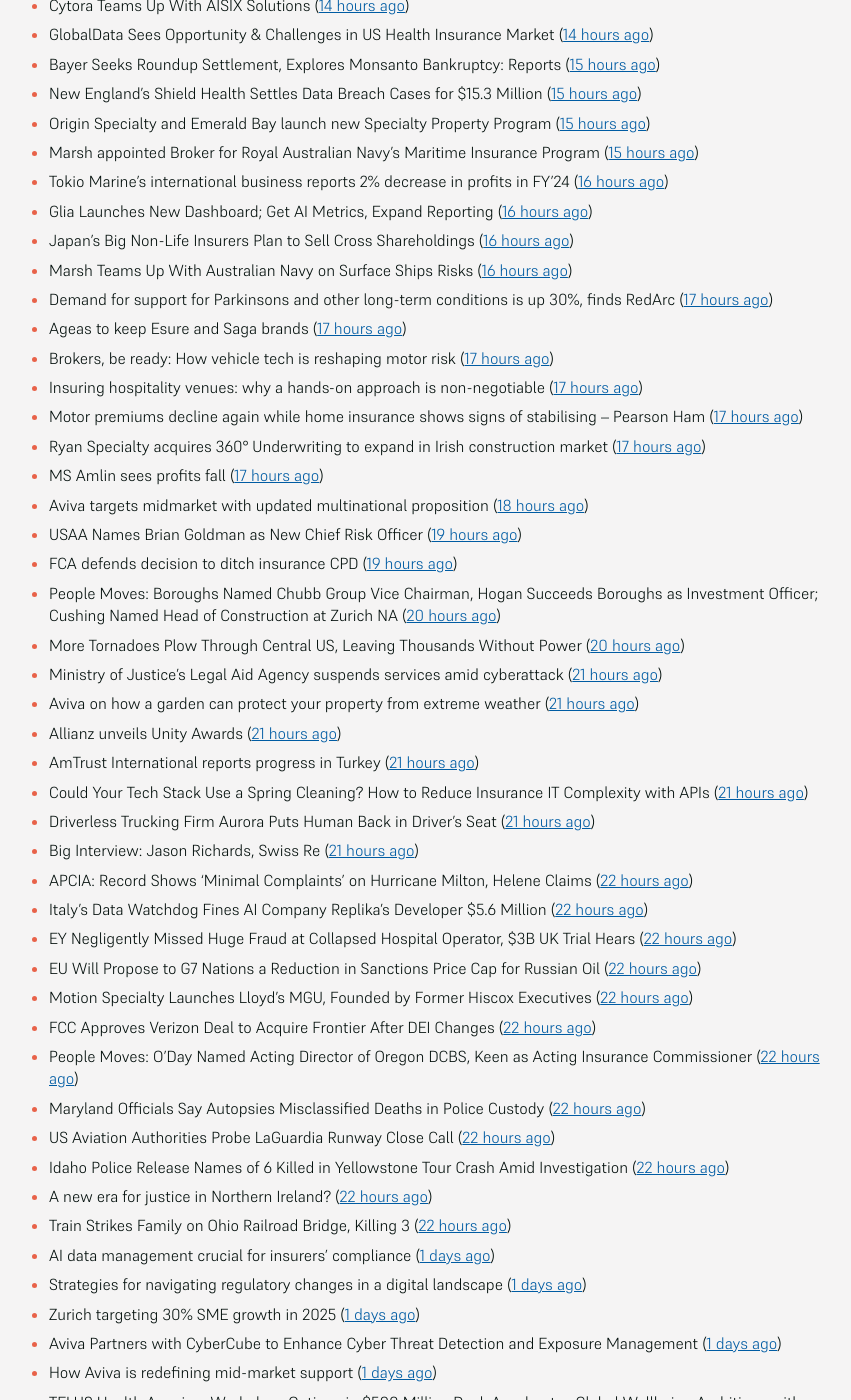
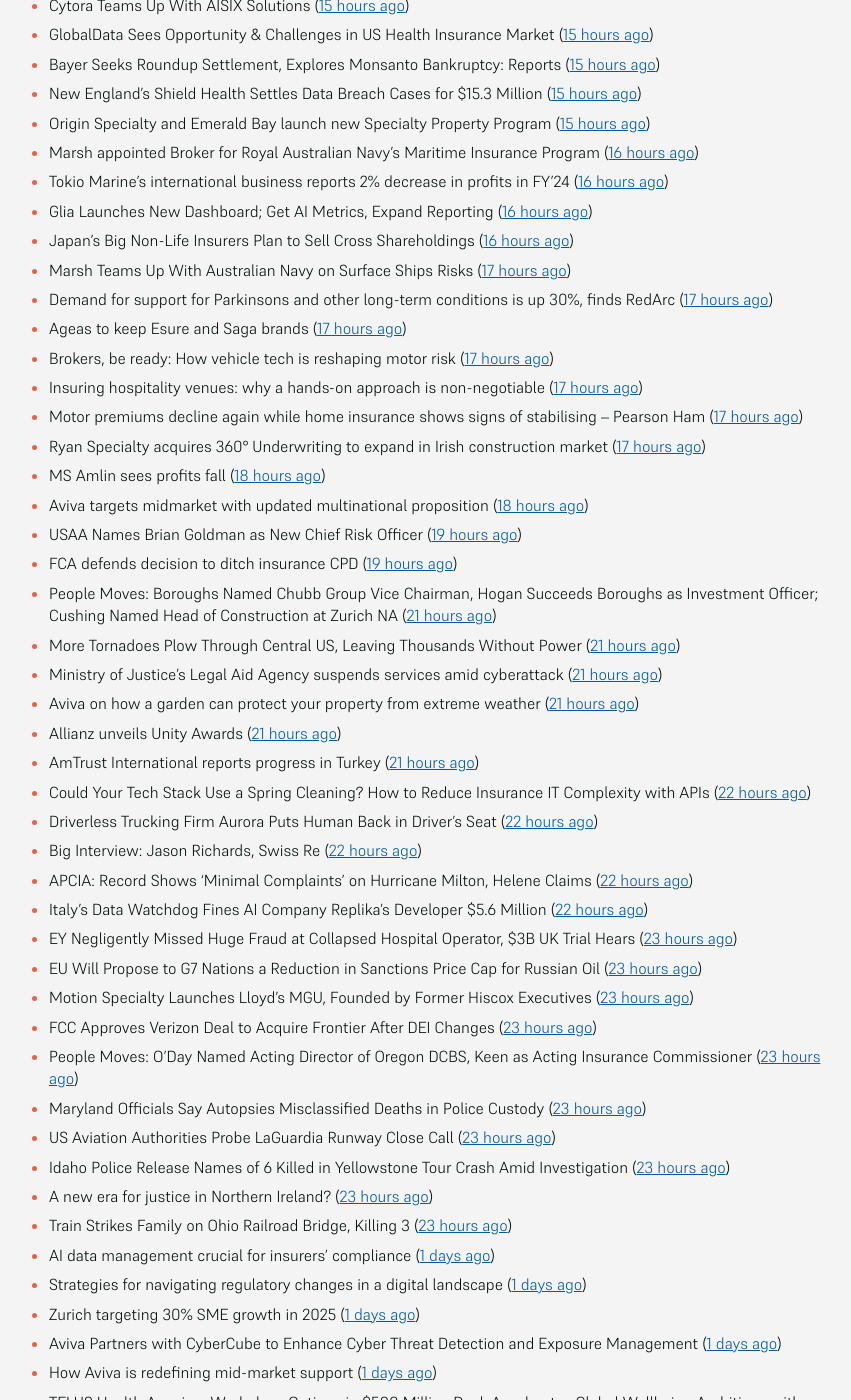
Before and after one commit to mat-0/feeds.thechels.uk, a Jekyll site: the page built from index.md, in a window 1280 px wide and 1400 px high, scrolled down 1008 px. Shown: the whole window, without its empty margins (215-1066 px from the left). Built offline with Jekyll 4.4.1, drawn with Linux system fonts in a browser that asks for light colours; some of the changed text lies outside the part shown.

Commit message:
New Feed

```diff
--- a/index.md
+++ b/index.md
@@ -9,70 +9,70 @@ description: Latest Updates
 
 <!-- news_marker starts -->
 - Ransomware claims costly but stabilized in 2024, Coalition ([7 hours ago](https://www.dig-in.com/news/ransomware-claims-costly-but-stabilized-in-2024-coalition))
-- MGAs: Turning financial infrastructure into a strategic advantage ([7 hours ago](https://www.dig-in.com/opinion/turning-financial-infrastructure-into-a-strategic-advantage))
-- Insurers must manage governance and bias to comply with AI regulation, experts say ([7 hours ago](https://www.dig-in.com/news/ai-governance-and-bias-become-compliance-issues-for-insurers))
+- MGAs: Turning financial infrastructure into a strategic advantage ([8 hours ago](https://www.dig-in.com/opinion/turning-financial-infrastructure-into-a-strategic-advantage))
+- Insurers must manage governance and bias to comply with AI regulation, experts say ([8 hours ago](https://www.dig-in.com/news/ai-governance-and-bias-become-compliance-issues-for-insurers))
 - Exporters rethink routes after tariff shock – Allianz Trade ([8 hours ago](https://www.insurancebusinessmag.com/uk/news/sme/exporters-rethink-routes-after-tariff-shock--allianz-trade-536347.aspx))
 - Deals: Nearmap Buys itel Property Claims ([8 hours ago](https://insurance-edge.net/2025/05/20/deals-nearmap-buys-itel-property-claims/))
-- Marsh secures navy insurance role ([8 hours ago](https://www.insurancebusinessmag.com/uk/news/construction-engineering/marsh-secures-navy-insurance-role-536336.aspx))
+- Marsh secures navy insurance role ([9 hours ago](https://www.insurancebusinessmag.com/uk/news/construction-engineering/marsh-secures-navy-insurance-role-536336.aspx))
 - Some Drivers Cannot Recognise Crucial Safety Warning Lights ([9 hours ago](https://insurance-edge.net/2025/05/20/some-drivers-cannot-recognise-crucial-safety-warning-lights/))
-- Senate Will Try to Block California Vehicle Standards to Phase Out Gas-Powered Cars ([9 hours ago](https://www.insurancejournal.com/news/west/2025/05/20/824554.htm))
+- Senate Will Try to Block California Vehicle Standards to Phase Out Gas-Powered Cars ([10 hours ago](https://www.insurancejournal.com/news/west/2025/05/20/824554.htm))
 - Central US Severe Weather Outbreak Caused Billions in Damages, AccuWeather Says ([11 hours ago](https://www.insurancejournal.com/news/midwest/2025/05/20/824523.htm))
 - Ryan Specialty Acquires Irish MGU 360° Underwriting ([11 hours ago](https://www.insurancejournal.com/news/international/2025/05/20/824530.htm))
 - No NOAA Large-Disaster Data to Hurt Insurers’ Grasp of Secondary Perils, Says AM Best ([11 hours ago](https://www.insurancejournal.com/news/national/2025/05/20/824515.htm))
-- Iowa-Based Ice Cream Manufacturer Issues Recall Over Plastic Concerns ([11 hours ago](https://www.insurancejournal.com/news/midwest/2025/05/20/824520.htm))
-- Europe’s big four reinsurers still on track to meet ‘ambitious’ 2025 targets, says Fitch ([11 hours ago](https://www.reinsurancene.ws/europes-big-four-reinsurers-still-on-track-to-meet-ambitious-2025-targets-says-fitch/))
+- Iowa-Based Ice Cream Manufacturer Issues Recall Over Plastic Concerns ([12 hours ago](https://www.insurancejournal.com/news/midwest/2025/05/20/824520.htm))
+- Europe’s big four reinsurers still on track to meet ‘ambitious’ 2025 targets, says Fitch ([12 hours ago](https://www.reinsurancene.ws/europes-big-four-reinsurers-still-on-track-to-meet-ambitious-2025-targets-says-fitch/))
 - Hannover Re promotes Hermenier to Managing Director, Klass to retire ([12 hours ago](https://www.reinsurancene.ws/hannover-re-promotes-hermenier-to-managing-director-klass-to-retire/))
-- Stablecoin Bill Advances in US Senate in Big Win for Crypto ([12 hours ago](https://www.insurancejournal.com/news/national/2025/05/20/824512.htm))
-- Cyclone Reinsurance Pool reduces insurance premiums for Australians in high risk areas ([12 hours ago](https://www.reinsurancene.ws/cyclone-reinsurance-pool-reduces-insurance-premiums-for-australians-in-high-risk-areas/))
+- Stablecoin Bill Advances in US Senate in Big Win for Crypto ([13 hours ago](https://www.insurancejournal.com/news/national/2025/05/20/824512.htm))
+- Cyclone Reinsurance Pool reduces insurance premiums for Australians in high risk areas ([13 hours ago](https://www.reinsurancene.ws/cyclone-reinsurance-pool-reduces-insurance-premiums-for-australians-in-high-risk-areas/))
 - Everest appoints Darryl Page to its Board of Directors ([13 hours ago](https://www.reinsurancene.ws/everest-appoints-darryl-page-to-its-board-of-directors/))
 - Cytora and Aisix Solutions Partner to Bolster Insurers’ Wildfire Risk Management ([13 hours ago](https://www.insurtechinsights.com/cytora-and-aisix-solutions-partner-to-bolster-insurers-wildfire-risk-management/))
-- Massachusetts Denies 7.1% Workers’ Comp Rate Hike After 2024 ‘Excessive’ Cut ([13 hours ago](https://www.insurancejournal.com/news/east/2025/05/20/824489.htm))
-- Wildfire risk intensifies across the US, urging greater resilience and collaboration, warns Triple-I ([13 hours ago](https://www.reinsurancene.ws/wildfire-risk-intensifies-across-the-us-urging-greater-resilience-and-collaboration-warns-triple-i/))
+- Massachusetts Denies 7.1% Workers’ Comp Rate Hike After 2024 ‘Excessive’ Cut ([14 hours ago](https://www.insurancejournal.com/news/east/2025/05/20/824489.htm))
+- Wildfire risk intensifies across the US, urging greater resilience and collaboration, warns Triple-I ([14 hours ago](https://www.reinsurancene.ws/wildfire-risk-intensifies-across-the-us-urging-greater-resilience-and-collaboration-warns-triple-i/))
 - Nearmap to Acquire Itel in $1.3 Billion Deal, Creating $8 Billion Property Intelligence Powerhouse ([14 hours ago](https://www.insurtechinsights.com/nearmap-to-acquire-itel-in-1-3-billion-deal-creating-8-billion-property-intelligence-powerhouse/))
 - Grant Williamson to lead Willis CRB in Canada ([14 hours ago](https://www.reinsurancene.ws/grant-williamson-to-lead-willis-crb-in-canada/))
-- Deutsche Rück reports strong 2024 performance as net profit hits €14.5m ([14 hours ago](https://www.reinsurancene.ws/deutsche-ruck-reports-strong-2024-performance-as-net-profit-hits-e14-5m/))
-- Sophos and Capsule Insurance Join Forces to Offer Integrated Cybersecurity and Insurance for UK Businesses ([14 hours ago](https://www.insurtechinsights.com/sophos-and-capsule-insurance-join-forces-to-offer-integrated-cybersecurity-and-insurance-for-uk-businesses/))
-- Cytora Teams Up With AISIX Solutions ([14 hours ago](https://insurance-edge.net/2025/05/20/cytora-teams-up-with-aisix-solutions/))
-- GlobalData Sees Opportunity & Challenges in US Health Insurance Market ([14 hours ago](https://insurance-edge.net/2025/05/20/globaldata-sees-opportunity-challenges-in-us-health-insurance-market/))
+- Deutsche Rück reports strong 2024 performance as net profit hits €14.5m ([15 hours ago](https://www.reinsurancene.ws/deutsche-ruck-reports-strong-2024-performance-as-net-profit-hits-e14-5m/))
+- Sophos and Capsule Insurance Join Forces to Offer Integrated Cybersecurity and Insurance for UK Businesses ([15 hours ago](https://www.insurtechinsights.com/sophos-and-capsule-insurance-join-forces-to-offer-integrated-cybersecurity-and-insurance-for-uk-businesses/))
+- Cytora Teams Up With AISIX Solutions ([15 hours ago](https://insurance-edge.net/2025/05/20/cytora-teams-up-with-aisix-solutions/))
+- GlobalData Sees Opportunity & Challenges in US Health Insurance Market ([15 hours ago](https://insurance-edge.net/2025/05/20/globaldata-sees-opportunity-challenges-in-us-health-insurance-market/))
 - Bayer Seeks Roundup Settlement, Explores Monsanto Bankruptcy: Reports ([15 hours ago](https://www.insurancejournal.com/news/national/2025/05/20/824477.htm))
 - New England’s Shield Health Settles Data Breach Cases for $15.3 Million ([15 hours ago](https://www.insurancejournal.com/news/east/2025/05/20/824475.htm))
 - Origin Specialty and Emerald Bay launch new Specialty Property Program ([15 hours ago](https://www.reinsurancene.ws/origin-specialty-and-emerald-bay-launch-new-specialty-property-program/))
-- Marsh appointed Broker for Royal Australian Navy’s Maritime Insurance Program ([15 hours ago](https://www.reinsurancene.ws/marsh-appointed-broker-for-royal-australian-navys-maritime-insurance-program/))
+- Marsh appointed Broker for Royal Australian Navy’s Maritime Insurance Program ([16 hours ago](https://www.reinsurancene.ws/marsh-appointed-broker-for-royal-australian-navys-maritime-insurance-program/))
 - Tokio Marine’s international business reports 2% decrease in profits in FY’24 ([16 hours ago](https://www.reinsurancene.ws/tokio-marines-international-business-reports-2-decrease-in-profits-in-fy24/))
 - Glia Launches New Dashboard; Get AI Metrics, Expand Reporting ([16 hours ago](https://insurance-edge.net/2025/05/20/glia-launches-new-dashboard-get-ai-metrics-expand-reporting/))
 - Japan’s Big Non-Life Insurers Plan to Sell Cross Shareholdings ([16 hours ago](https://www.insurancejournal.com/news/international/2025/05/20/824468.htm))
-- Marsh Teams Up With Australian Navy on Surface Ships Risks ([16 hours ago](https://insurance-edge.net/2025/05/20/marsh-teams-up-with-australian-navy-on-surface-ships-risks/))
+- Marsh Teams Up With Australian Navy on Surface Ships Risks ([17 hours ago](https://insurance-edge.net/2025/05/20/marsh-teams-up-with-australian-navy-on-surface-ships-risks/))
 - Demand for support for Parkinsons and other long-term conditions is up 30%, finds RedArc ([17 hours ago](https://ifamagazine.com/demand-for-support-for-parkinsons-and-other-long-term-conditions-is-up-30-finds-redarc/))
 - Ageas to keep Esure and Saga brands ([17 hours ago](https://www.postonline.co.uk/news/7957788/ageas-to-keep-esure-and-saga-brands))
 - Brokers, be ready: How vehicle tech is reshaping motor risk ([17 hours ago](https://www.insurancebusinessmag.com/uk/news/auto-motor/brokers-be-ready-how-vehicle-tech-is-reshaping-motor-risk-536269.aspx))
 - Insuring hospitality venues: why a hands-on approach is non-negotiable ([17 hours ago](https://www.insurancebusinessmag.com/uk/news/hospitality/insuring-hospitality-venues-why-a-handson-approach-is-nonnegotiable-536268.aspx))
 - Motor premiums decline again while home insurance shows signs of stabilising – Pearson Ham ([17 hours ago](https://www.insurancebusinessmag.com/uk/news/auto-motor/motor-premiums-decline-again-while-home-insurance-shows-signs-of-stabilising--pearson-ham-536267.aspx))
 - Ryan Specialty acquires 360° Underwriting to expand in Irish construction market ([17 hours ago](https://www.insurancebusinessmag.com/uk/news/breaking-news/ryan-specialty-acquires-360-underwriting-to-expand-in-irish-construction-market-536266.aspx))
-- MS Amlin sees profits fall ([17 hours ago](https://www.insurancebusinessmag.com/uk/news/breaking-news/ms-amlin-sees-profits-fall-536259.aspx))
+- MS Amlin sees profits fall ([18 hours ago](https://www.insurancebusinessmag.com/uk/news/breaking-news/ms-amlin-sees-profits-fall-536259.aspx))
 - Aviva targets midmarket with updated multinational proposition ([18 hours ago](https://www.postonline.co.uk/broker/7957787/aviva-targets-midmarket-with-updated-multinational-proposition))
 - USAA Names Brian Goldman as New Chief Risk Officer ([19 hours ago](https://www.insurtechinsights.com/usaa-names-brian-goldman-as-new-chief-risk-officer/))
 - FCA defends decision to ditch insurance CPD ([19 hours ago](https://www.postonline.co.uk/news/7957780/fca-defends-decision-to-ditch-insurance-cpd))
-- People Moves: Boroughs Named Chubb Group Vice Chairman, Hogan Succeeds Boroughs as Investment Officer; Cushing Named Head of Construction at Zurich NA ([20 hours ago](https://www.insurancejournal.com/news/national/2025/05/20/824390.htm))
-- More Tornadoes Plow Through Central US, Leaving Thousands Without Power ([20 hours ago](https://www.insurancejournal.com/news/southeast/2025/05/20/824450.htm))
+- People Moves: Boroughs Named Chubb Group Vice Chairman, Hogan Succeeds Boroughs as Investment Officer; Cushing Named Head of Construction at Zurich NA ([21 hours ago](https://www.insurancejournal.com/news/national/2025/05/20/824390.htm))
+- More Tornadoes Plow Through Central US, Leaving Thousands Without Power ([21 hours ago](https://www.insurancejournal.com/news/southeast/2025/05/20/824450.htm))
 - Ministry of Justice's Legal Aid Agency suspends services amid cyberattack ([21 hours ago](https://www.insurancebusinessmag.com/uk/news/cyber/ministry-of-justices-legal-aid-agency-suspends-services-amid-cyberattack-536241.aspx))
 - Aviva on how a garden can protect your property from extreme weather ([21 hours ago](https://www.insurancebusinessmag.com/uk/news/property-insurance/aviva-on-how-a-garden-can-protect-your-property-from-extreme-weather-536238.aspx))
 - Allianz unveils Unity Awards ([21 hours ago](https://www.insurancebusinessmag.com/uk/news/breaking-news/allianz-unveils-unity-awards-536237.aspx))
 - AmTrust International reports progress in Turkey ([21 hours ago](https://www.insurancebusinessmag.com/uk/news/breaking-news/amtrust-international-reports-progress-in-turkey-536236.aspx))
-- Could Your Tech Stack Use a Spring Cleaning? How to Reduce Insurance IT Complexity with APIs ([21 hours ago](https://www.insurancejournal.com/blogs/agentsync/2025/05/20/822951.htm))
-- Driverless Trucking Firm Aurora Puts Human Back in Driver’s Seat ([21 hours ago](https://www.insurancejournal.com/news/southcentral/2025/05/20/824443.htm))
-- Big Interview: Jason Richards, Swiss Re ([21 hours ago](https://www.postonline.co.uk/reinsurance/7957541/big-interview-jason-richards-swiss-re))
+- Could Your Tech Stack Use a Spring Cleaning? How to Reduce Insurance IT Complexity with APIs ([22 hours ago](https://www.insurancejournal.com/blogs/agentsync/2025/05/20/822951.htm))
+- Driverless Trucking Firm Aurora Puts Human Back in Driver’s Seat ([22 hours ago](https://www.insurancejournal.com/news/southcentral/2025/05/20/824443.htm))
+- Big Interview: Jason Richards, Swiss Re ([22 hours ago](https://www.postonline.co.uk/reinsurance/7957541/big-interview-jason-richards-swiss-re))
 - APCIA: Record Shows ‘Minimal Complaints’ on Hurricane Milton, Helene Claims ([22 hours ago](https://www.insurancejournal.com/news/national/2025/05/20/824364.htm))
 - Italy’s Data Watchdog Fines AI Company Replika’s Developer $5.6 Million ([22 hours ago](https://www.insurancejournal.com/news/international/2025/05/20/824403.htm))
-- EY Negligently Missed Huge Fraud at Collapsed Hospital Operator, $3B UK Trial Hears ([22 hours ago](https://www.insurancejournal.com/news/international/2025/05/20/824369.htm))
-- EU Will Propose to G7 Nations a Reduction in Sanctions Price Cap for Russian Oil ([22 hours ago](https://www.insurancejournal.com/news/international/2025/05/20/824398.htm))
-- Motion Specialty Launches Lloyd’s MGU, Founded by Former Hiscox Executives ([22 hours ago](https://www.insurancejournal.com/news/international/2025/05/20/824409.htm))
-- FCC Approves Verizon Deal to Acquire Frontier After DEI Changes ([22 hours ago](https://www.insurancejournal.com/news/national/2025/05/20/824415.htm))
-- People Moves: O’Day Named Acting Director of Oregon DCBS, Keen as Acting Insurance Commissioner ([22 hours ago](https://www.insurancejournal.com/news/west/2025/05/20/824095.htm))
-- Maryland Officials Say Autopsies Misclassified Deaths in Police Custody ([22 hours ago](https://www.insurancejournal.com/news/east/2025/05/20/824439.htm))
-- US Aviation Authorities Probe LaGuardia Runway Close Call ([22 hours ago](https://www.insurancejournal.com/news/east/2025/05/20/824432.htm))
-- Idaho Police Release Names of 6 Killed in Yellowstone Tour Crash Amid Investigation ([22 hours ago](https://www.insurancejournal.com/news/west/2025/05/20/824420.htm))
-- A new era for justice in Northern Ireland? ([22 hours ago](https://www.postonline.co.uk/claims/7957782/a-new-era-for-justice-in-northern-ireland))
-- Train Strikes Family on Ohio Railroad Bridge, Killing 3 ([22 hours ago](https://www.insurancejournal.com/news/midwest/2025/05/20/824453.htm))
+- EY Negligently Missed Huge Fraud at Collapsed Hospital Operator, $3B UK Trial Hears ([23 hours ago](https://www.insurancejournal.com/news/international/2025/05/20/824369.htm))
+- EU Will Propose to G7 Nations a Reduction in Sanctions Price Cap for Russian Oil ([23 hours ago](https://www.insurancejournal.com/news/international/2025/05/20/824398.htm))
+- Motion Specialty Launches Lloyd’s MGU, Founded by Former Hiscox Executives ([23 hours ago](https://www.insurancejournal.com/news/international/2025/05/20/824409.htm))
+- FCC Approves Verizon Deal to Acquire Frontier After DEI Changes ([23 hours ago](https://www.insurancejournal.com/news/national/2025/05/20/824415.htm))
+- People Moves: O’Day Named Acting Director of Oregon DCBS, Keen as Acting Insurance Commissioner ([23 hours ago](https://www.insurancejournal.com/news/west/2025/05/20/824095.htm))
+- Maryland Officials Say Autopsies Misclassified Deaths in Police Custody ([23 hours ago](https://www.insurancejournal.com/news/east/2025/05/20/824439.htm))
+- US Aviation Authorities Probe LaGuardia Runway Close Call ([23 hours ago](https://www.insurancejournal.com/news/east/2025/05/20/824432.htm))
+- Idaho Police Release Names of 6 Killed in Yellowstone Tour Crash Amid Investigation ([23 hours ago](https://www.insurancejournal.com/news/west/2025/05/20/824420.htm))
+- A new era for justice in Northern Ireland? ([23 hours ago](https://www.postonline.co.uk/claims/7957782/a-new-era-for-justice-in-northern-ireland))
+- Train Strikes Family on Ohio Railroad Bridge, Killing 3 ([23 hours ago](https://www.insurancejournal.com/news/midwest/2025/05/20/824453.htm))
 - AI data management crucial for insurers' compliance ([1 days ago](https://www.dig-in.com/news/ai-data-management-crucial-for-insurers-compliance))
 - Strategies for navigating regulatory changes in a digital landscape ([1 days ago](https://www.dig-in.com/opinion/strategies-for-navigating-federal-and-state-regulations))
 - Zurich targeting 30% SME growth in 2025 ([1 days ago](https://www.postonline.co.uk/news/7957779/zurich-targeting-30-sme-growth-in-2025))
```
